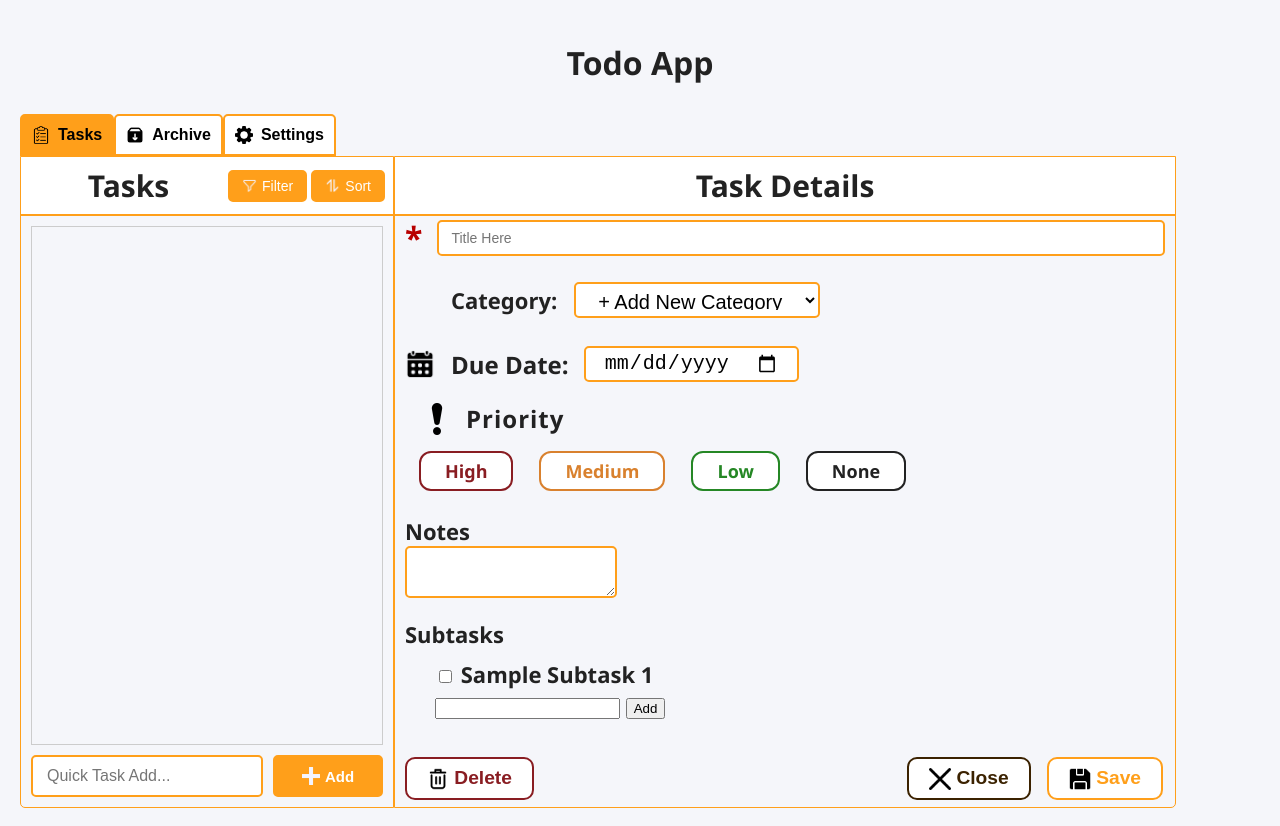
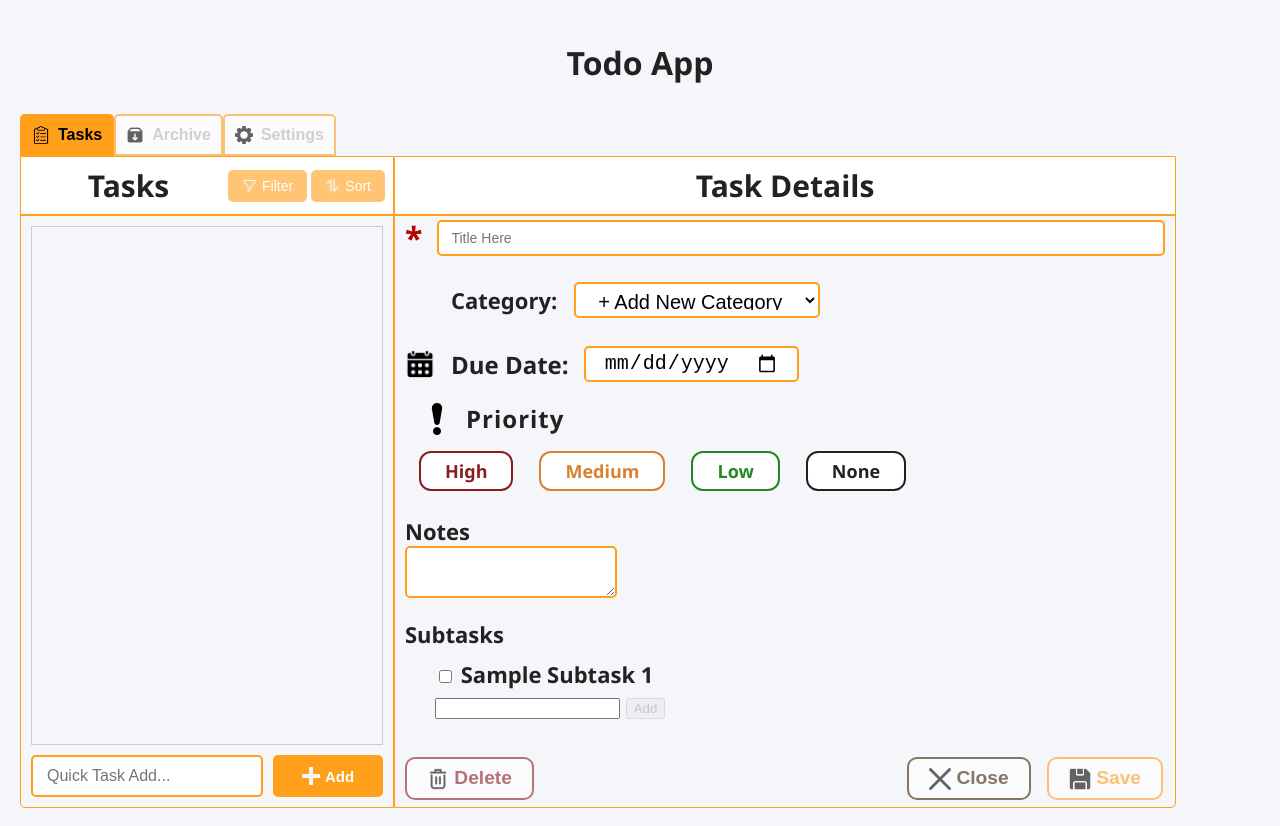
Before and after one commit to Ivy-Ding/todo-app, a plain HTML site: page index.html in a window 1280 px wide. Drawn offline with Linux system fonts and the light colour scheme.

Commit message:
Disable unimplemented buttons for demo

```diff
--- a/index.html
+++ b/index.html
@@ -22,8 +22,8 @@
 		<h1>Todo App</h1>
 		<nav>
 			<button id="tasks-button" class="active">Tasks</button>
-			<button id="archive-button">Archive</button>
-			<button id="settings-button">Settings</button>
+			<button id="archive-button" disabled>Archive</button>
+			<button id="settings-button" disabled>Settings</button>
 		</nav>
 
 		<div id="tasks-page" class="page">
@@ -31,8 +31,8 @@
 				<div class="header">
 					<h2>Tasks</h2>
 					<div class="right">
-						<button aria-label="filter">Filter</button>
-						<button aria-label="sort">Sort</button>
+						<button aria-label="filter" disabled>Filter</button>
+						<button aria-label="sort" disabled>Sort</button>
 					</div>
 				</div>
 				<div class="body">
@@ -130,23 +130,24 @@
 									id="new-subtask-input"
 									name="title"
 								/>
-								<button id="new-subtask-button">Add</button>
+								<button id="new-subtask-button" disabled>Add</button>
 							</li>
 						</ul>
 					</label>
 				</form>
 				<div class="button-row">
-					<button aria-label="delete-task" id="delete-task">
+					<button aria-label="delete-task" id="delete-task" disabled>
 						Delete
 					</button>
 					<div>
-						<button aria-label="close-details" id="close-details">
+						<button aria-label="close-details" id="close-details" disabled>
 							Close
 						</button>
 						<button
 							aria-label="save-task"
 							id="save-task"
 							type="submit"
+							disabled
 						>
 							Save
 						</button>
--- a/style.css
+++ b/style.css
@@ -564,3 +564,10 @@ label[for="subtasks"] ul {
     color: #fff;
     border-color: #3b2200;
 }
+
+/* add disabled button class for demo */
+button:disabled {
+  opacity: 0.6;
+  cursor: not-allowed;
+  pointer-events: none; /* prevents clicks */
+}
```
